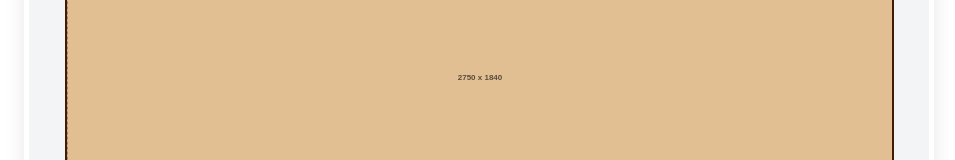
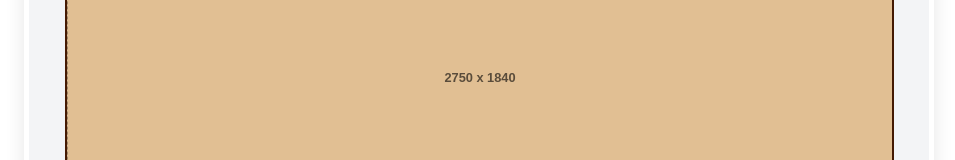
Before and after one commit to VagnerBeraldo/PI5-Marcenaria, a React (Vite) app: page / in a window 1280 px wide. Shown: the part 834-994 px from the top of the page, without its empty margins (161-1116 px from the left). Built offline with nearby package versions, Linux system fonts and the light colour scheme.

Commit message:
limpeza de comentário

```diff
--- a/src/pages/Visualizador.jsx
+++ b/src/pages/Visualizador.jsx
@@ -19,7 +19,7 @@ export default function Visualizador({ chapa, pecas, largCorte, escala }) {
   listaParaPosicionar.sort((a, b) => b.h - a.h || b.w - a.w);
 
   const pecasPosicionadas = [];
-  // Começamos com a chapa inteira como um espaço livre
+  // Começa com a chapa inteira como um espaço livre
   let espaçosLivres = [{ x: 0, y: 0, w: chapa.largura, h: chapa.altura }];
   let areaUtilizada = 0;
 
@@ -75,7 +75,7 @@ export default function Visualizador({ chapa, pecas, largCorte, escala }) {
       // Re-ordena para priorizar espaços que preencham a largura primeiro
       espaçosLivres.sort((a, b) => a.x - b.x || a.y - b.y);
     } else {
-      // Se não couber, marcamos erro (NÃO renderizamos sobre as outras)
+      // Se não couber, marca erro
       pecasPosicionadas.push({
         ...peca,
         largura: peca.w,
@@ -151,7 +151,7 @@ export default function Visualizador({ chapa, pecas, largCorte, escala }) {
             );
           })}
 
-          {/* Renderiza as Sobras (DENTRO da chapa-madeira para o posicionamento funcionar) */}
+          {/* Renderiza as Sobras */}
           {espaçosLivres.map(
             (espaco, index) =>
               espaco.w > 50 &&
@@ -175,7 +175,7 @@ export default function Visualizador({ chapa, pecas, largCorte, escala }) {
                 >
                   <span
                     style={{
-                      fontSize: "8px",
+                      fontSize: "0.8rem",
                       color: "rgba(0,0,0,0.6)",
                       fontWeight: "bold",
                     }}
```
